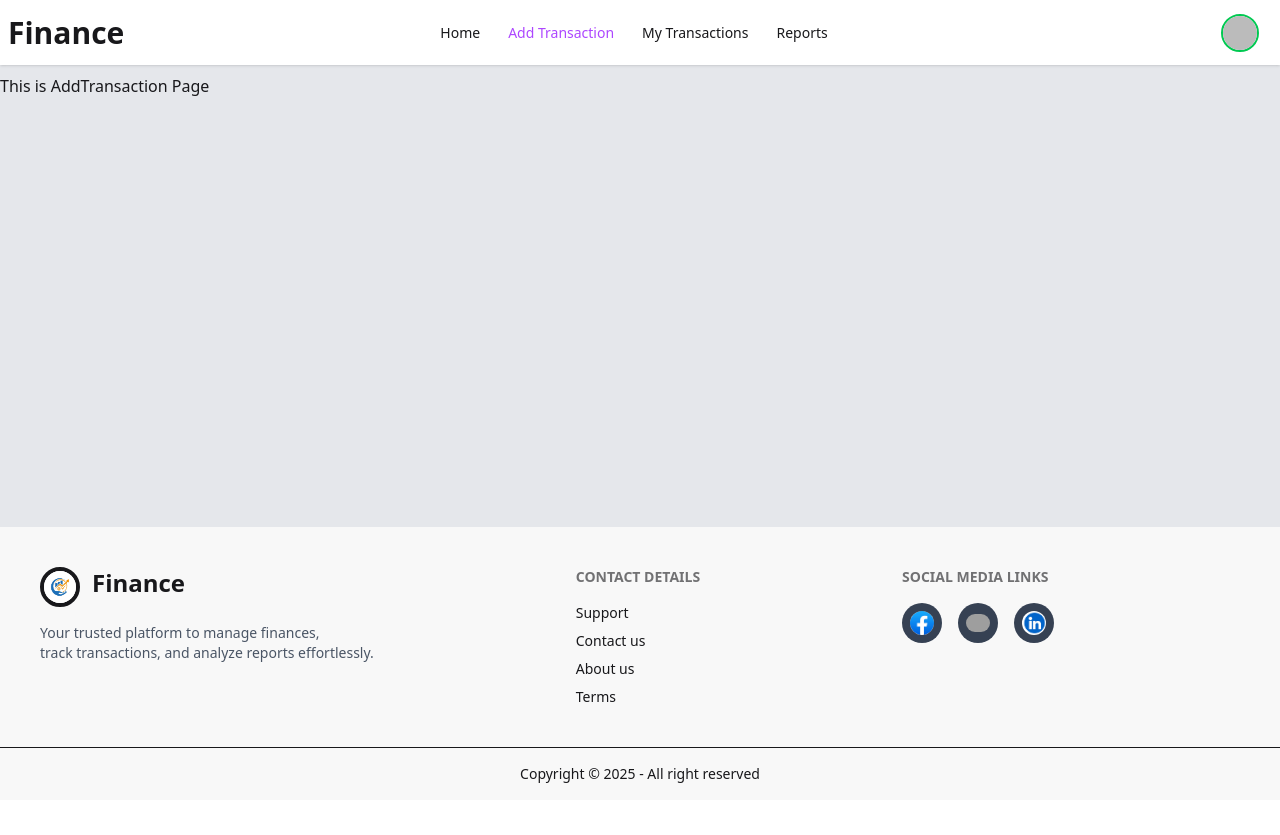
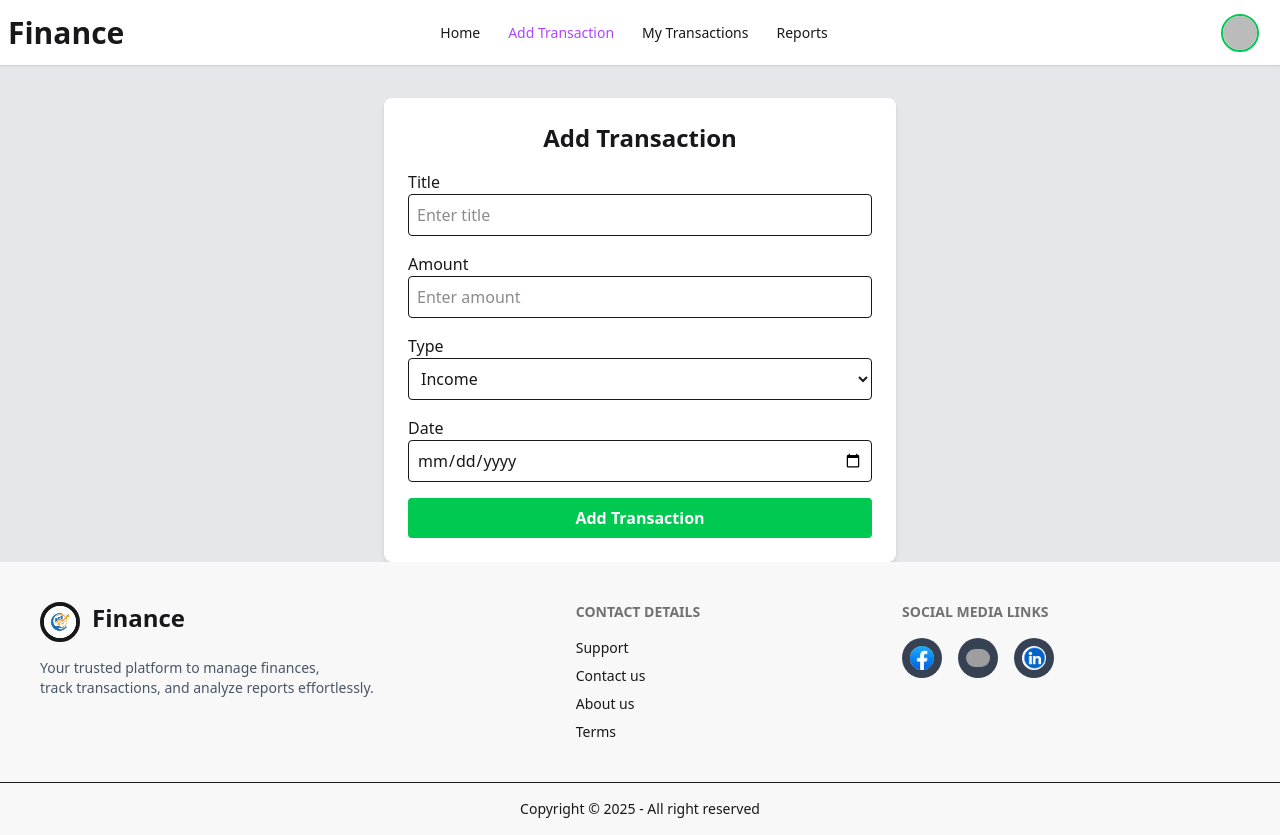
Before and after one commit to ruhulamindev/b12-a10-client-finease, a React (Vite) app: page /add-transactions in a window 1280 px wide. Before the commit the page ends 800 px from the top, so only its background shows below. Built offline with nearby package versions, Linux system fonts and the light colour scheme; no server answers; sample sign-in values are in the browser's storage; grey boxes are pictures that could not be loaded.

Commit message:
Data fetch and Show Card My Transactions Page

```diff
--- /dev/null
+++ b/src/components/CardModel.jsx
@@ -0,0 +1,33 @@
+import React from "react";
+
+const CardModel = ({ model }) => {
+  const { type, category, amount, date, _id } = model;
+  return (
+    <div className="bg-gradient-to-l from-blue-50 via-blue-300 to-blue-200 shadow-md p-4 rounded-lg">
+      <h3 className="font-bold text-lg">{type}</h3>
+      <p className="text-sm text-gray-800">{category}</p>
+      <p
+        className={`mt-2 font-bold ${
+          type === "Income" ? "text-green-600" : "text-red-600"
+        }`}
+      >
+        {type}: {amount}$
+      </p>
+      <p className="text-sm text-gray-700 mt-2">{date}</p>
+
+      <div className="flex gap-2 mt-4">
+        <button className="bg-purple-500 text-white px-3 py-1 rounded">
+          Update
+        </button>
+        <button className="bg-red-500 text-white px-3 py-1 rounded">
+          Delete
+        </button>
+        <button className="bg-green-500 text-white px-3 py-1 rounded">
+          View Details
+        </button>
+      </div>
+    </div>
+  );
+};
+
+export default CardModel;
--- a/src/pages/AddTransaction.jsx
+++ b/src/pages/AddTransaction.jsx
@@ -1,11 +1,48 @@
-import React from 'react';
+import React from "react";
 
 const AddTransaction = () => {
-    return (
+  return (
+    <div className="max-w-lg mx-auto bg-white shadow-md p-6 rounded-lg mt-6">
+      <h2 className="text-2xl font-bold text-center mb-4">Add Transaction</h2>
+
+      <form className="space-y-4">
         <div>
-            <h1>This is AddTransaction Page</h1>
+          <label className="font-medium">Title</label>
+          <input
+            type="text"
+            className="w-full border rounded p-2"
+            placeholder="Enter title"
+          />
         </div>
-    );
+
+        <div>
+          <label className="font-medium">Amount</label>
+          <input
+            type="number"
+            className="w-full border rounded p-2"
+            placeholder="Enter amount"
+          />
+        </div>
+
+        <div>
+          <label className="font-medium">Type</label>
+          <select className="w-full border rounded p-2">
+            <option>Income</option>
+            <option>Expense</option>
+          </select>
+        </div>
+
+        <div>
+          <label className="font-medium">Date</label>
+          <input type="date" className="w-full border rounded p-2" />
+        </div>
+
+        <button className="w-full bg-green-500 hover:bg-green-600 text-white py-2 rounded font-bold">
+          Add Transaction
+        </button>
+      </form>
+    </div>
+  );
 };
 
 export default AddTransaction;
--- a/src/pages/MyTransactions.jsx
+++ b/src/pages/MyTransactions.jsx
@@ -1,11 +1,20 @@
-import React from 'react';
+import { useLoaderData } from "react-router";
+import CardModel from "../components/CardModel";
 
 const MyTransactions = () => {
-    return (
-        <div>
-            <h1>This is MyTransactions Page</h1>
-        </div>
-    );
+  const data = useLoaderData();
+  // console.log(data)
+
+  return (
+    <div className="p-4">
+      <h2 className="text-2xl font-bold mb-4 text-center text-purple-500">My Transactions</h2>
+      <div className="grid grid-cols-1 md:grid-cols-2 lg:grid-cols-3 gap-4">
+        {data.map((model) => (
+          <CardModel key={model._id} model={model} />
+        ))}
+      </div>
+    </div>
+  );
 };
 
 export default MyTransactions;
--- a/src/pages/Reports.jsx
+++ b/src/pages/Reports.jsx
@@ -1,11 +1,34 @@
-import React from 'react';
+import React from "react";
 
 const Reports = () => {
-    return (
-        <div>
-            <h1>This is Reports Page</h1>
+  return (
+    <div className="p-6">
+      <h2 className="text-2xl font-bold text-center mb-4">Reports</h2>
+
+      <div className="grid md:grid-cols-3 gap-4 mb-6">
+        <div className="bg-green-500 text-white p-4 rounded-lg text-center">
+          <h3 className="text-lg font-bold">Total Income</h3>
+          <p className="text-2xl font-bold">20,000৳</p>
         </div>
-    );
+        <div className="bg-red-500 text-white p-4 rounded-lg text-center">
+          <h3 className="text-lg font-bold">Total Expense</h3>
+          <p className="text-2xl font-bold">5,000৳</p>
+        </div>
+        <div className="bg-blue-500 text-white p-4 rounded-lg text-center">
+          <h3 className="text-lg font-bold">Balance</h3>
+          <p className="text-2xl font-bold">15,000৳</p>
+        </div>
+      </div>
+
+      <div className="bg-white shadow-md p-6 rounded-lg text-center">
+        <h3 className="font-bold text-lg mb-2">Monthly Report Chart</h3>
+        <div className="w-full h-40 bg-gray-200 rounded animate-pulse"></div>
+        <p className="text-sm mt-2 text-gray-600">
+          (Chart placeholder – just UI)
+        </p>
+      </div>
+    </div>
+  );
 };
 
 export default Reports;
--- a/src/routes/route.jsx
+++ b/src/routes/route.jsx
@@ -35,6 +35,7 @@ export const router = createBrowserRouter([
             <MyTransactions />
           </PrivateRoute>
         ),
+        loader: () => fetch("http://localhost:3000/finance-all")
       },
       {
         path: "/add-transactions",
```
